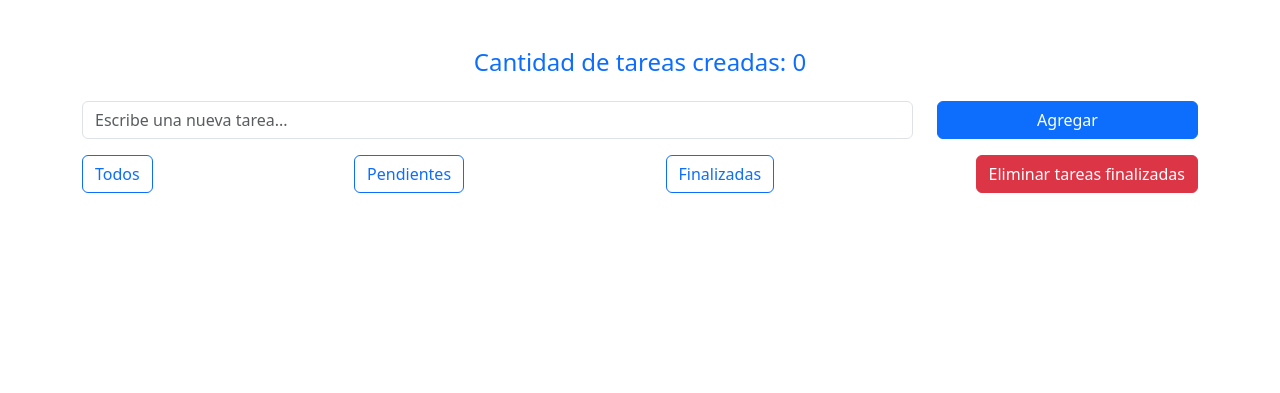
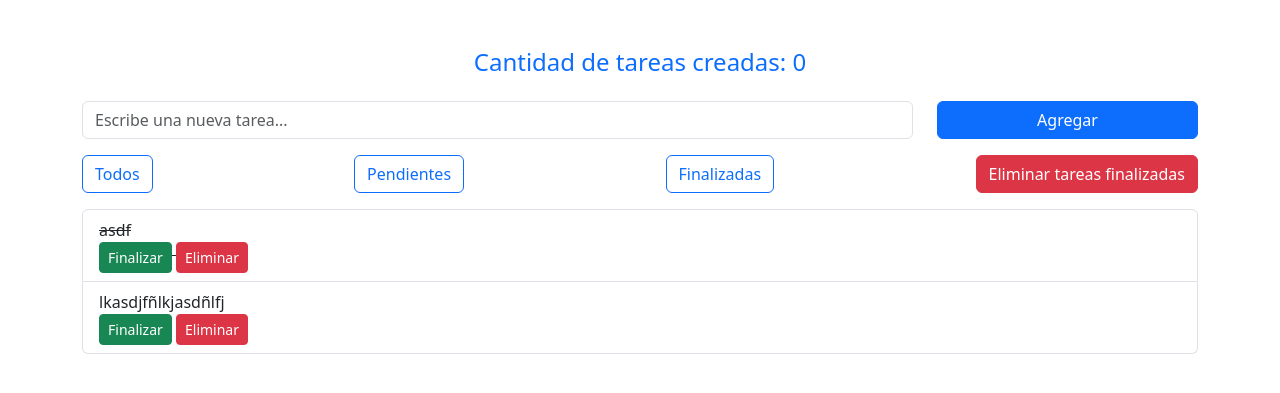
Before and after one commit to Juliandos/Tareas-por-realizar---To-do, a Flask app: page / in a window 1280 px wide. Shown: the top 393 px of the page. Run offline with Flask 3, Linux system fonts and the light colour scheme; data comes from the database, SQL or seed files in the repository; both versions use the stored data as it was after the commit; some libraries are stand-ins or nearby versions.

Commit message:
eliminación de una tarea

```diff
--- a/app.py
+++ b/app.py
@@ -1,6 +1,6 @@
-from flask import Flask, render_template, request
+from flask import Flask, jsonify, render_template, request
 
-from db.crud_tareas import crear_tarea
+from db.crud_tareas import crear_tarea, eliminar_tarea, leer_tareas
 
 app = Flask(__name__)
 
@@ -12,15 +12,15 @@ app.config['SECRET_KEY'] = '@#qwr$"'
 
 @app.route('/')
 def index():
-    return render_template('index.html')
+    # Obtener todas las tareas
+    tareas = leer_tareas()
+    return render_template('index.html', tareas=tareas)
 
 # Ruta /guardar las tareas
-
 @app.route('/guardar', methods=['POST'])
 def guardar():
     # Recuperar los datos del formulario
     datos = request.json
-    print (request)
     # Crear la tarea con los datos
     resultado = crear_tarea(datos)
     # Añadir la tarea a la lista de tareas
@@ -28,3 +28,16 @@ def guardar():
         return {'mensaje': resultado}
     else:
         return {'mensaje': 'Error al guardar la tarea'}, 500
+
+# Ruta para eliminar una tarea
+
+@app.route('/eliminar/<int:id_tarea>', methods=['DELETE'])
+def eliminar(id_tarea):
+    print(id_tarea)
+    # Eliminar la tarea
+    resultado = eliminar_tarea(id_tarea)
+    # Añadir la tarea a la lista de tareas
+    if resultado:
+        return resultado
+    else:
+        return {'mensaje': 'Error al eliminar la tarea'}, 500
--- a/db/crud_tareas.py
+++ b/db/crud_tareas.py
@@ -1,4 +1,18 @@
 from .conexion import connection
+
+# Función para leer todas las tareas
+
+def leer_tareas():
+    try:
+        conn = connection()
+        cursor = conn.cursor()
+        query = "SELECT * FROM tareas"
+        cursor.execute(query)
+        tareas = cursor.fetchall()
+        conn.close()
+        return tareas
+    except Exception as e:
+        return {"message": "Error al leer las tareas", "error": str(e)}
 
 def crear_tarea(tarea):
     print(tarea, tarea['titulo'], tarea['fecha'], tarea['terminada'])
@@ -30,3 +44,27 @@ def crear_tarea(tarea):
         # Rollback en caso de error
         # conn.rollback()
         return {"message": "Error al crear la tarea", "error": str(e)}
+
+def eliminar_tarea(id_tarea):
+    try:
+        # Conectarse a la base de datos
+        conn = connection()
+
+        # Eliminar la tarea
+        cursor = conn.cursor()
+        query = "DELETE FROM tareas WHERE ID = ?"
+        cursor.execute(query, (id_tarea,))
+
+        # Cerrar la conexión
+        conn.commit()
+        cursor.close()
+        conn.close()
+
+        return {"message": "Tarea eliminada con éxito"}
+
+    except Exception as e:
+        # Rollback en caso de error
+        # conn.rollback()
+        return {"message": "Error al eliminar la tarea", "error": str(e)}
+
+# Función para traer el id de una tarea
--- a/templates/index.html
+++ b/templates/index.html
@@ -45,6 +45,16 @@
       <div class="col">
         <ul id="task-list" class="list-group">
           <!-- Tasks will be dynamically added here -->
+          <!-- Renderización inicial de las tareas -->
+          {% for tarea in tareas %}
+            <li id="{{ tarea[0] }}" class="list-group-item {% if tarea[3] %}completed text-decoration-line-through{% endif %}">
+                {{ tarea[1] }}
+                <div>
+                    <button class="btn btn-sm btn-success complete-btn">Finalizar</button>
+                    <button class="btn btn-sm btn-danger delete-btn">Eliminar</button>
+                </div>
+            </li>
+          {% endfor %}
         </ul>
       </div>
     </div>
@@ -56,6 +66,7 @@
   <script src="https://code.jquery.com/jquery-3.6.4.min.js"></script>
   <script>
     $(document).ready(function () {
+
       let taskCount = 0;
 
       // Agregar una nueva tarea
@@ -109,9 +120,23 @@
 
       // Eliminar una tarea
       $('#task-list').on('click', '.delete-btn', function () {
-        $(this).closest('li').remove();
+
+        const taskId = $(this).closest('li').attr('id');
         taskCount--;
         updateTaskCount();
+
+        // Ruta /eliminar para eliminar una tarea
+        $.ajax({
+          url: '/eliminar/' + taskId,
+          type: 'DELETE',
+          success: function (response) {
+            $(this).closest('li').remove();
+            console.log(response);
+          },
+          error: function (error) {
+            console.error(error);
+          }
+        });
       });
 
       // Mostrar todas las tareas
```
Also changed, not shown: db/Db_tareas_realizar.db.
